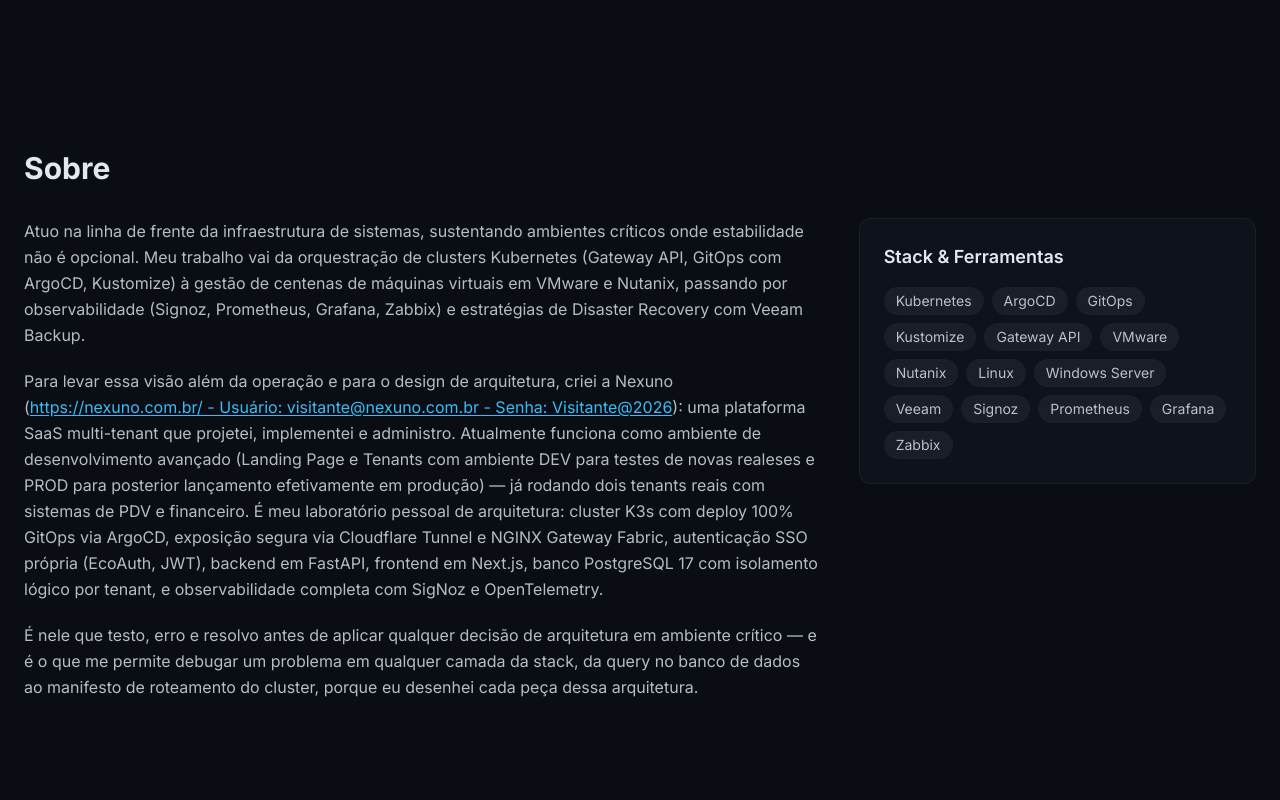
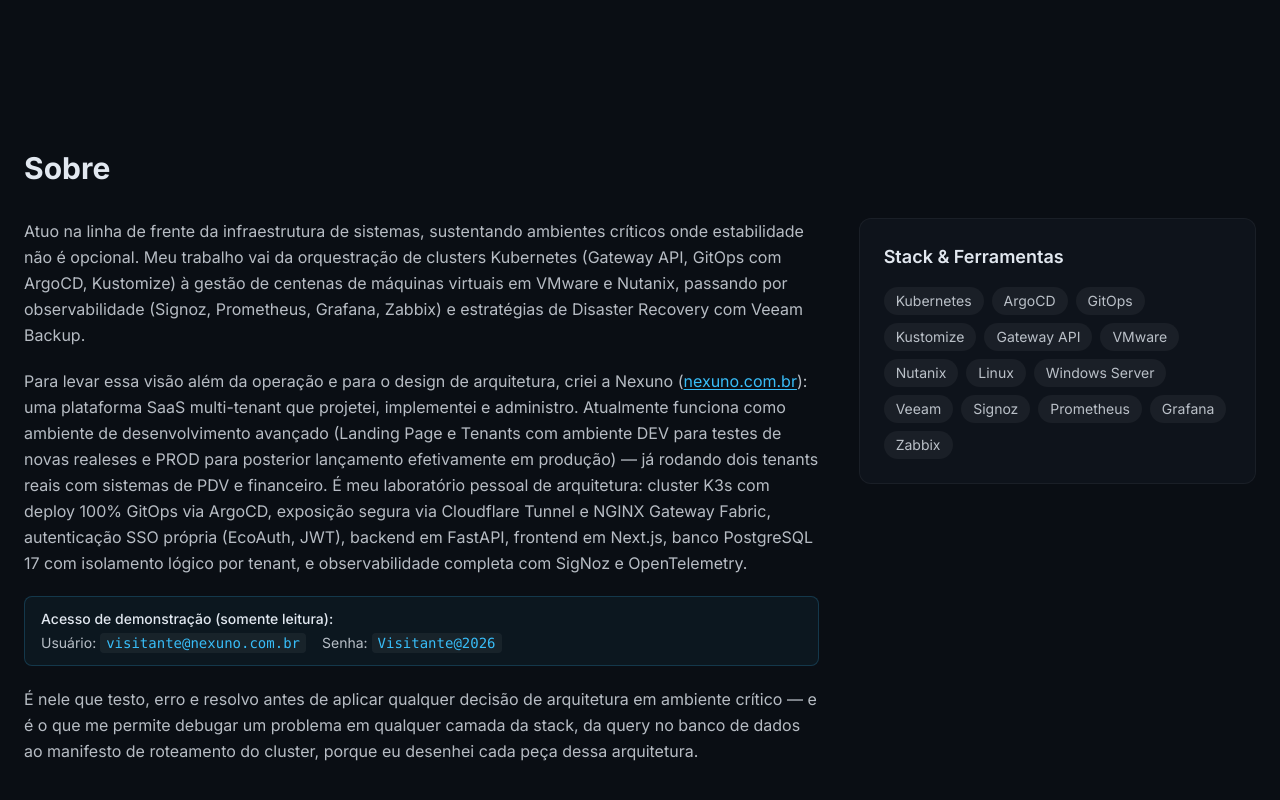
Before and after one commit to josefmarques/portfolio-site, a Next.js app: page / in a window 1280 px wide. Shown: the part 452-1252 px from the top of the page. Built offline with nearby package versions, Linux system fonts and the light colour scheme.

Commit message:
fix(sobre): separa credenciais de acesso do link e melhora legibilidade

```diff
--- a/src/components/Sobre.tsx
+++ b/src/components/Sobre.tsx
@@ -38,7 +38,7 @@
                 target="_blank"
                 rel="noopener noreferrer"
                 className="text-accent underline underline-offset-2 transition-colors hover:text-accent/80"
-              >https://nexuno.com.br/ - Usuário: visitante@nexuno.com.br - Senha: Visitante@2026</a>): uma plataforma SaaS multi-tenant que
+              >nexuno.com.br</a>): uma plataforma SaaS multi-tenant que
               projetei, implementei e administro. Atualmente funciona como ambiente de
               desenvolvimento avançado (Landing Page e Tenants com ambiente DEV para testes de novas realeses e PROD para posterior lançamento efetivamente em produção) — já rodando dois tenants reais com
               sistemas de PDV e financeiro. É meu laboratório pessoal de
@@ -48,6 +48,26 @@
               frontend em Next.js, banco PostgreSQL 17 com isolamento lógico por
               tenant, e observabilidade completa com SigNoz e OpenTelemetry.
             </p>
+
+            <div className="rounded-lg border border-accent/20 bg-accent/5 px-4 py-3">
+              <p className="text-sm font-medium text-foreground">
+                Acesso de demonstração (somente leitura):
+              </p>
+              <div className="mt-1 flex flex-wrap gap-x-4 gap-y-1 text-sm text-foreground/80">
+                <span>
+                  Usuário:{" "}
+                  <code className="rounded bg-white/5 px-1.5 py-0.5 font-mono text-accent">
+                    visitante@nexuno.com.br
+                  </code>
+                </span>
+                <span>
+                  Senha:{" "}
+                  <code className="rounded bg-white/5 px-1.5 py-0.5 font-mono text-accent">
+                    Visitante@2026
+                  </code>
+                </span>
+              </div>
+            </div>
             <p>
               É nele que testo, erro e resolvo antes de aplicar qualquer decisão
               de arquitetura em ambiente crítico — e é o que me permite debugar um
```
